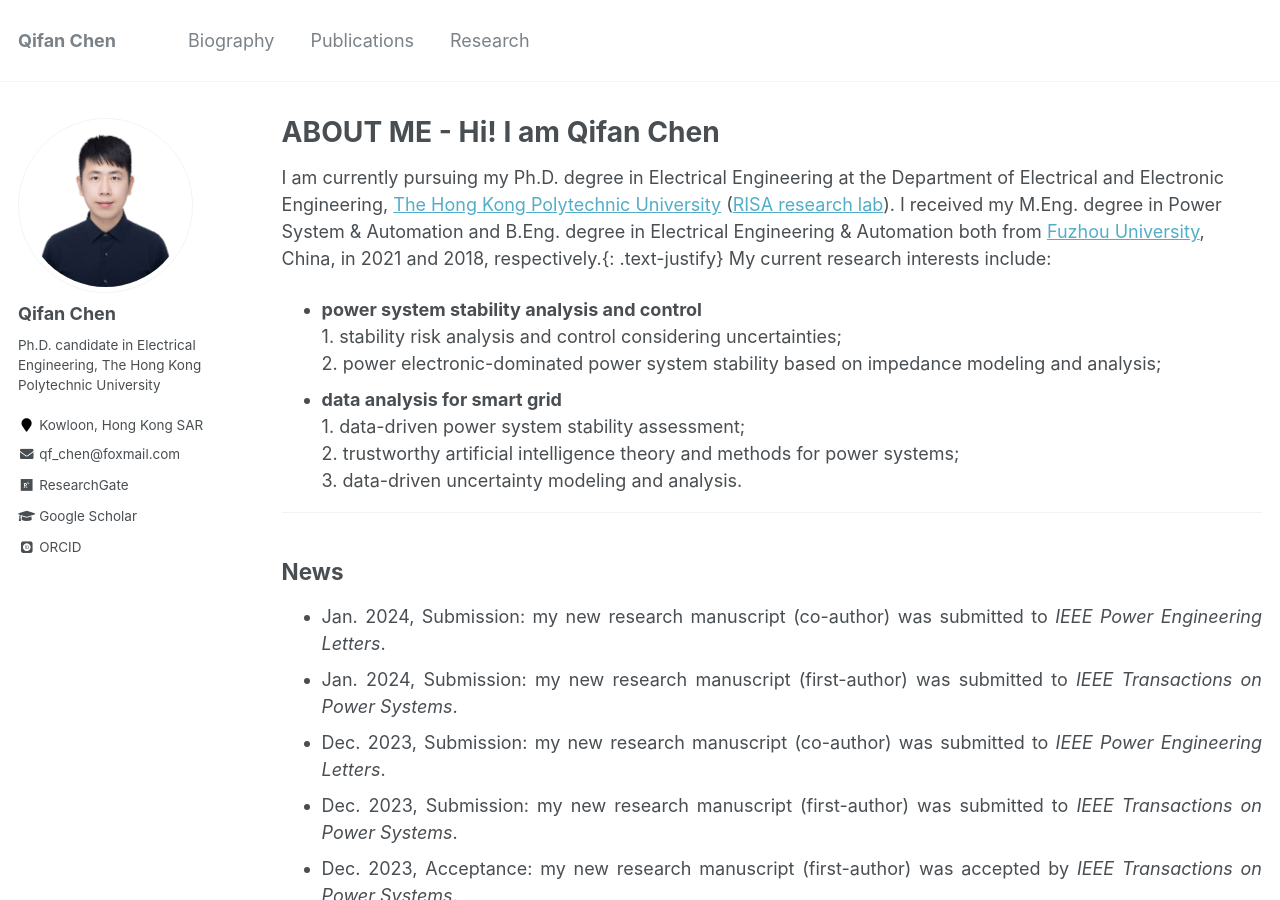
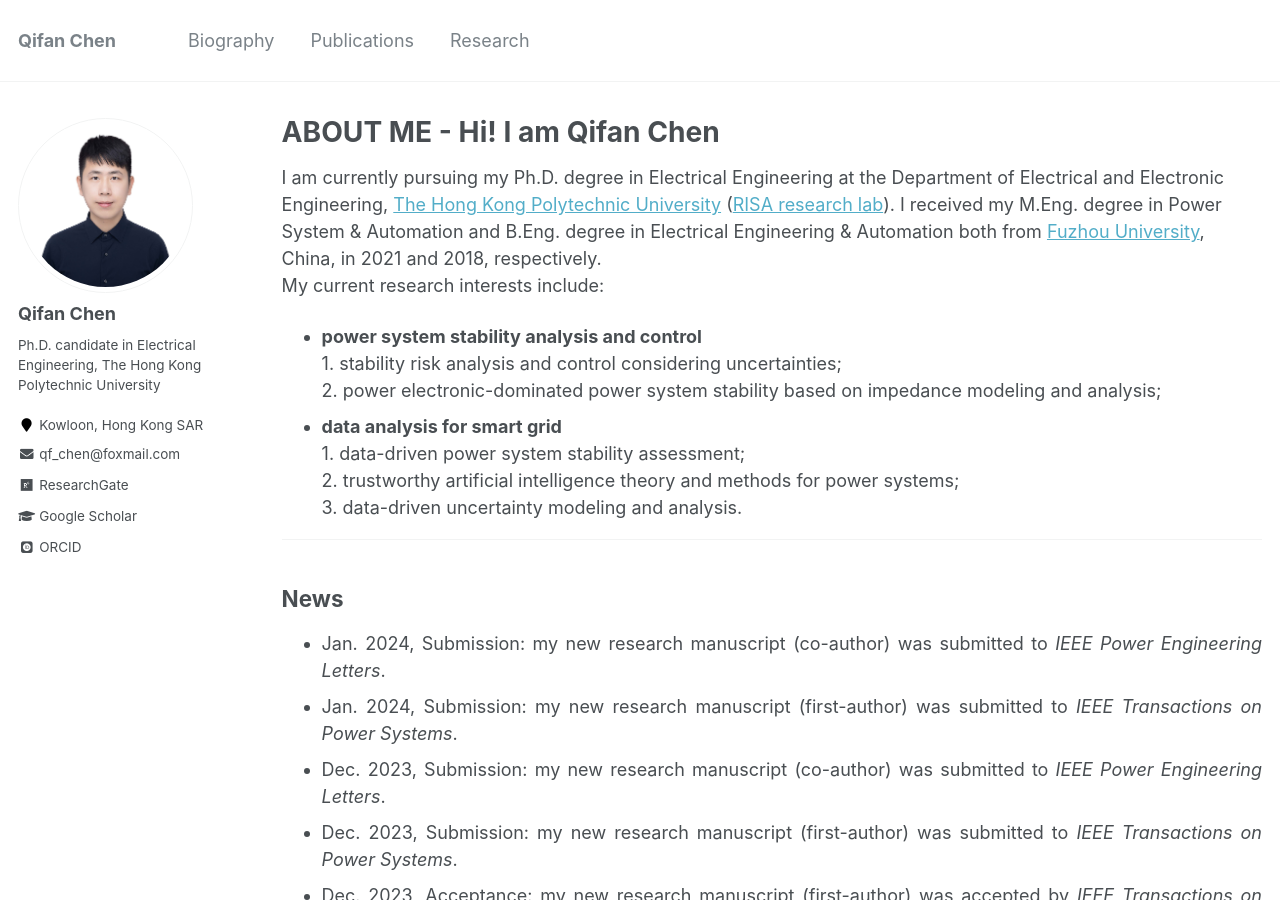
Before and after one commit to ChQf/ChQf.github.io, a Jekyll site: the page built from _pages/about.md, in a window 1280 px wide and 900 px high. Built offline with Jekyll 4.4.1, drawn with Linux system fonts in a browser that asks for light colours; some web fonts are replaced.

Commit message:
Update about.md

```diff
--- a/_pages/about.md
+++ b/_pages/about.md
@@ -9,8 +9,8 @@ redirect_from:
   - /about.html
 ---
 I am currently pursuing my Ph.D. degree in Electrical Engineering at the Department of Electrical and Electronic Engineering, [The Hong Kong Polytechnic University](https://www.polyu.edu.hk/){:target="_blank"} ([RISA research lab](https://www.polyu.edu.hk/ee/siqibu/index.html){:target="_blank"}).
-I received my M.Eng. degree in Power System & Automation and B.Eng. degree in Electrical Engineering & Automation both from [Fuzhou University](https://dqxy.fzu.edu.cn/){:target="_blank"}, China, in 2021 and 2018, respectively.{: .text-justify}
-My current research interests include:
+I received my M.Eng. degree in Power System & Automation and B.Eng. degree in Electrical Engineering & Automation both from [Fuzhou University](https://dqxy.fzu.edu.cn/){:target="_blank"}, China, in 2021 and 2018, respectively.
+<br>My current research interests include:
 * **power system stability analysis and control**
 <br>1. stability risk analysis and control considering uncertainties;
 <br>2. power electronic-dominated power system stability based on impedance modeling and analysis;
```
